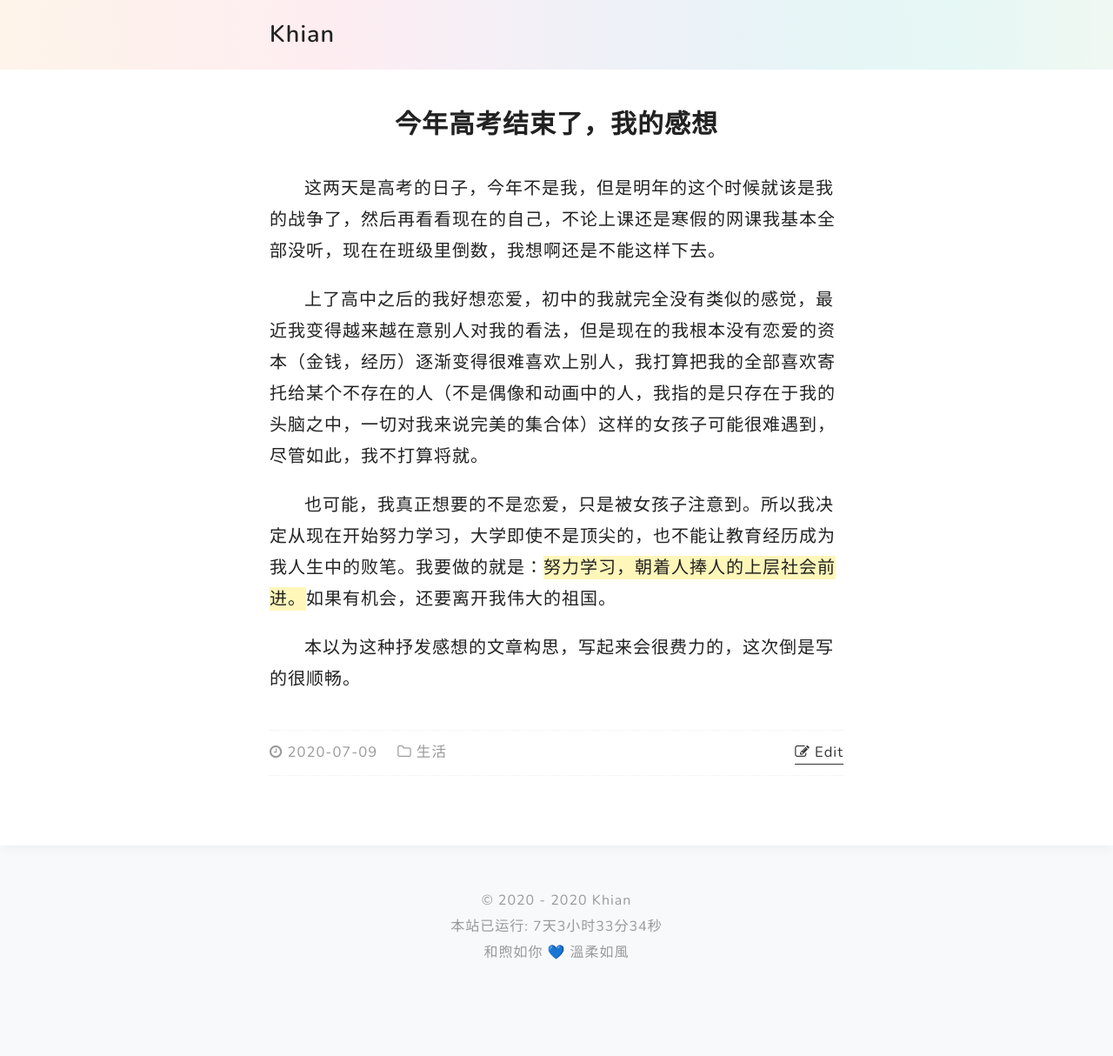
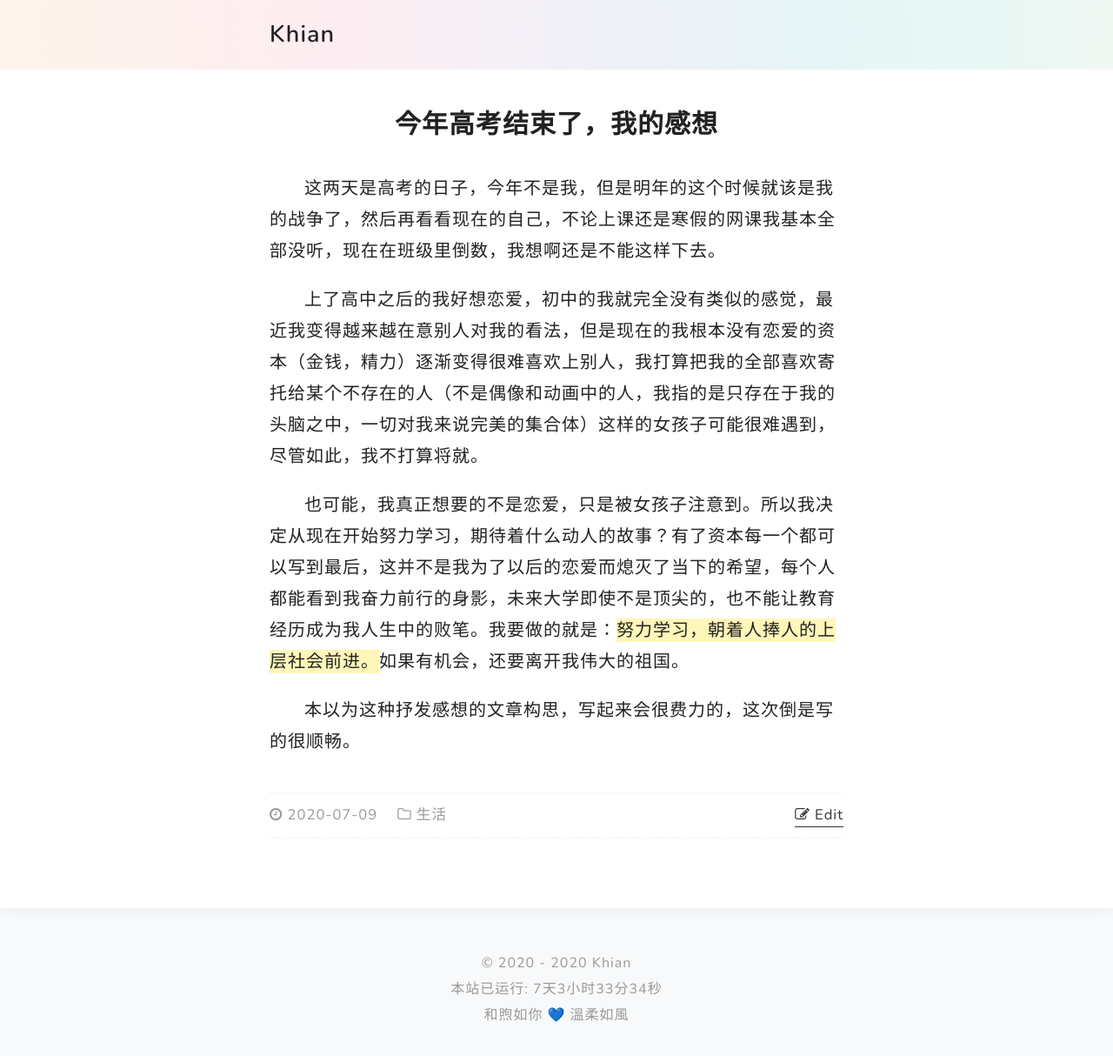
Before and after one commit to Jawutzh/nst, a Jekyll site: the page built from _posts/2020-07-09-今年高考结束了，我的感想.md, in a window 1280 px wide and 1230 px high. Shown: the top 1214 px of the window at 87% size. Built offline with Jekyll 4.4.1, drawn with Linux system fonts in a browser that asks for light colours; nearby versions of some CDN libraries; our own code applies the rules of GitHub Pages for plain Markdown files; comment, search, counter and statistics services are not loaded.

Commit message:
Update 2020-07-09-今年高考结束了，我的感想.md

```diff
--- a/_posts/2020-07-09-今年高考结束了，我的感想.md
+++ b/_posts/2020-07-09-今年高考结束了，我的感想.md
@@ -5,8 +5,8 @@ category: [生活]
 
 这两天是高考的日子，今年不是我，但是明年的这个时候就该是我的战争了，然后再看看现在的自己，不论上课还是寒假的网课我基本全部没听，现在在班级里倒数，我想啊还是不能这样下去。
 
-上了高中之后的我好想恋爱，初中的我就完全没有类似的感觉，最近我变得越来越在意别人对我的看法，但是现在的我根本没有恋爱的资本（金钱，经历）逐渐变得很难喜欢上别人，我打算把我的全部喜欢寄托给某个不存在的人（不是偶像和动画中的人，我指的是只存在于我的头脑之中，一切对我来说完美的集合体）这样的女孩子可能很难遇到，尽管如此，我不打算将就。
+上了高中之后的我好想恋爱，初中的我就完全没有类似的感觉，最近我变得越来越在意别人对我的看法，但是现在的我根本没有恋爱的资本（金钱，精力）逐渐变得很难喜欢上别人，我打算把我的全部喜欢寄托给某个不存在的人（不是偶像和动画中的人，我指的是只存在于我的头脑之中，一切对我来说完美的集合体）这样的女孩子可能很难遇到，尽管如此，我不打算将就。
 
-也可能，我真正想要的不是恋爱，只是被女孩子注意到。所以我决定从现在开始努力学习，大学即使不是顶尖的，也不能让教育经历成为我人生中的败笔。我要做的就是：**努力学习，朝着人捧人的上层社会前进。**如果有机会，还要离开我伟大的祖国。
+也可能，我真正想要的不是恋爱，只是被女孩子注意到。所以我决定从现在开始努力学习，期待着什么动人的故事？有了资本每一个都可以写到最后，这并不是我为了以后的恋爱而熄灭了当下的希望，每个人都能看到我奋力前行的身影，未来大学即使不是顶尖的，也不能让教育经历成为我人生中的败笔。我要做的就是：**努力学习，朝着人捧人的上层社会前进。**如果有机会，还要离开我伟大的祖国。
 
 本以为这种抒发感想的文章构思，写起来会很费力的，这次倒是写的很顺畅。
```
